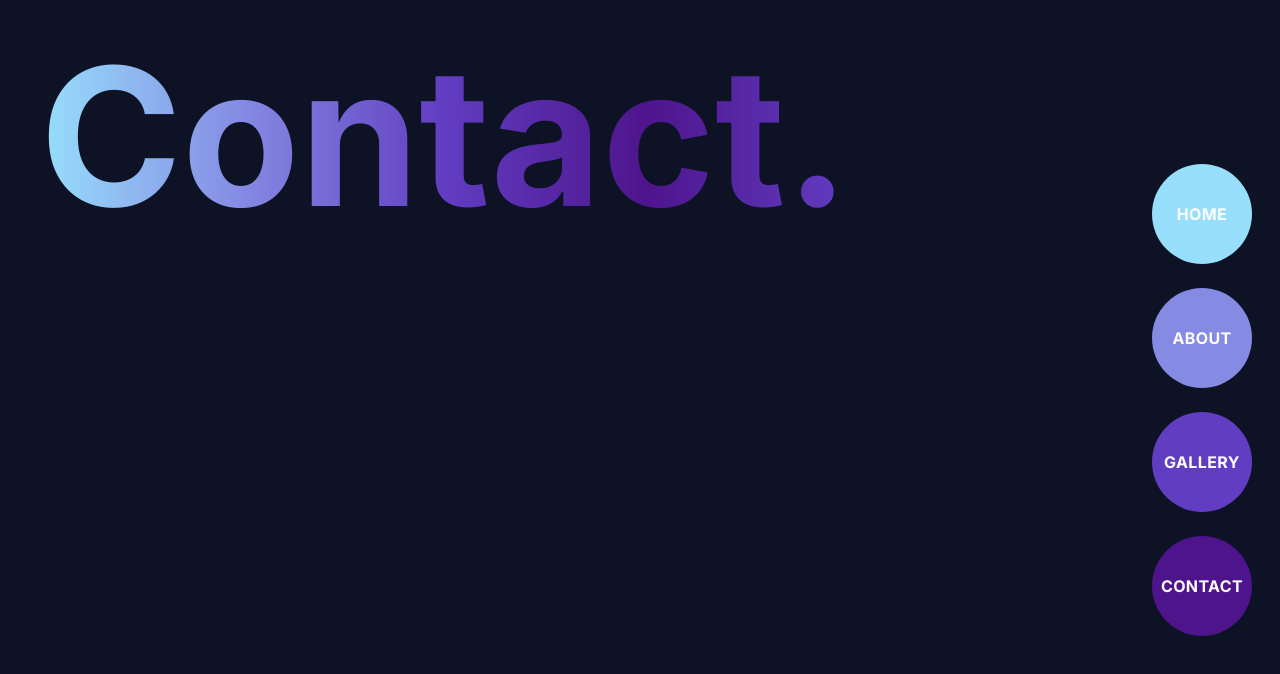
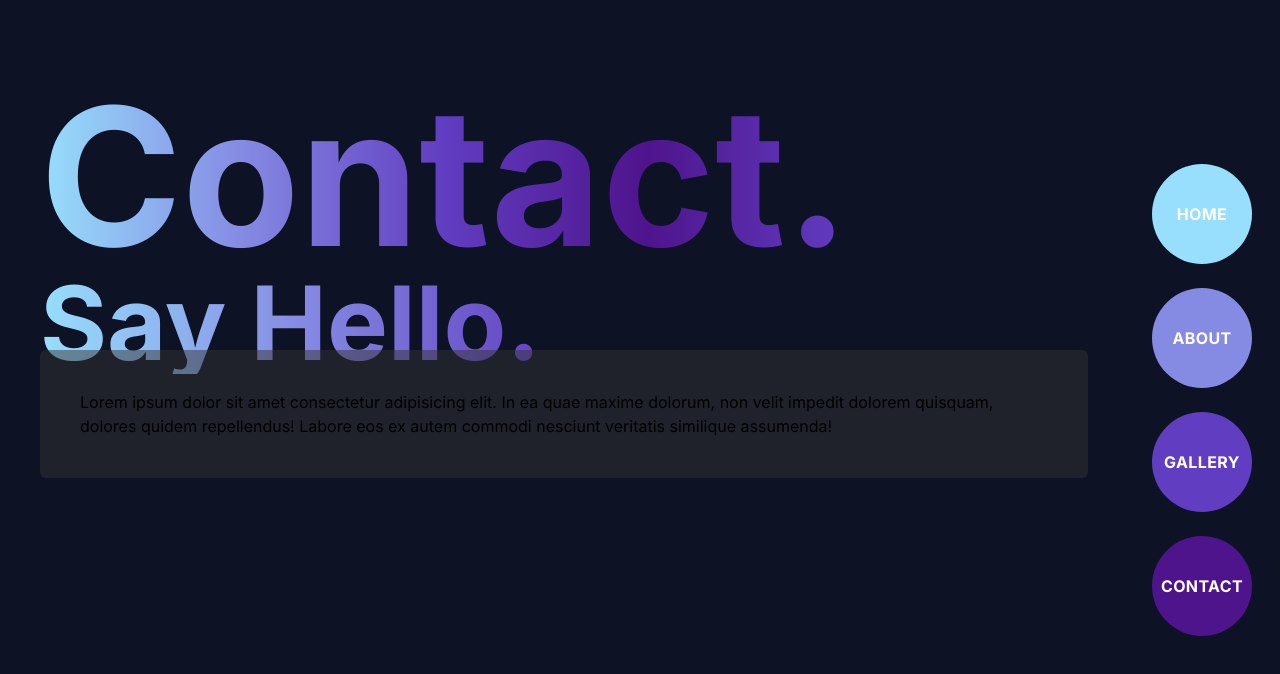
Before and after one commit to eobcre/portfolio-next13, a Next.js app: page /contact in a window 1280 px wide. Shown: the top 674 px of the page. Built offline with nearby package versions, Linux system fonts and the light colour scheme.

Commit message:
updated layout

```diff
--- a/src/app/(routes)/contact/page.tsx
+++ b/src/app/(routes)/contact/page.tsx
@@ -5,10 +5,19 @@ import ScrollObserver from '@/app/components/ScrollObserver';
 
 const ContactPage = () => {
   return (
-    <div className='pl-10 py-10'>
+    <div className='px-10 py-20 md:pl-10 md:pr-48'>
       <ScrollObserver title='Contact.'>
         <></>
       </ScrollObserver>
+      <div>
+        <h1 className='custom-text text-5xl font-bold sm:text-[8vw]'>Say Hello.</h1>
+        <div className='bg-[#333333] bg-opacity-50 rounded-md -mt-3 sm:-mt-4 p-10 md:-mt-5 lg:-mt-6'>
+          Lorem ipsum dolor sit amet consectetur adipisicing elit. In ea quae
+          maxime dolorum, non velit impedit dolorem quisquam, dolores quidem
+          repellendus! Labore eos ex autem commodi nesciunt veritatis similique
+          assumenda!
+        </div>
+      </div>
     </div>
   );
 };
```
